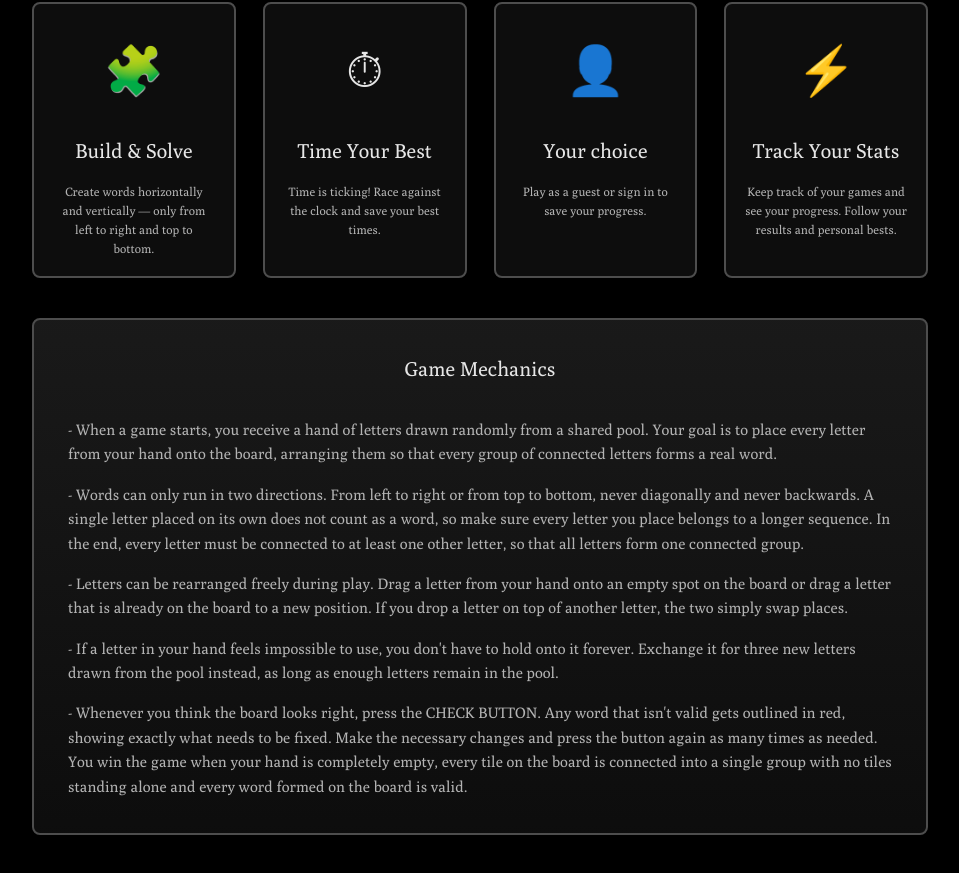
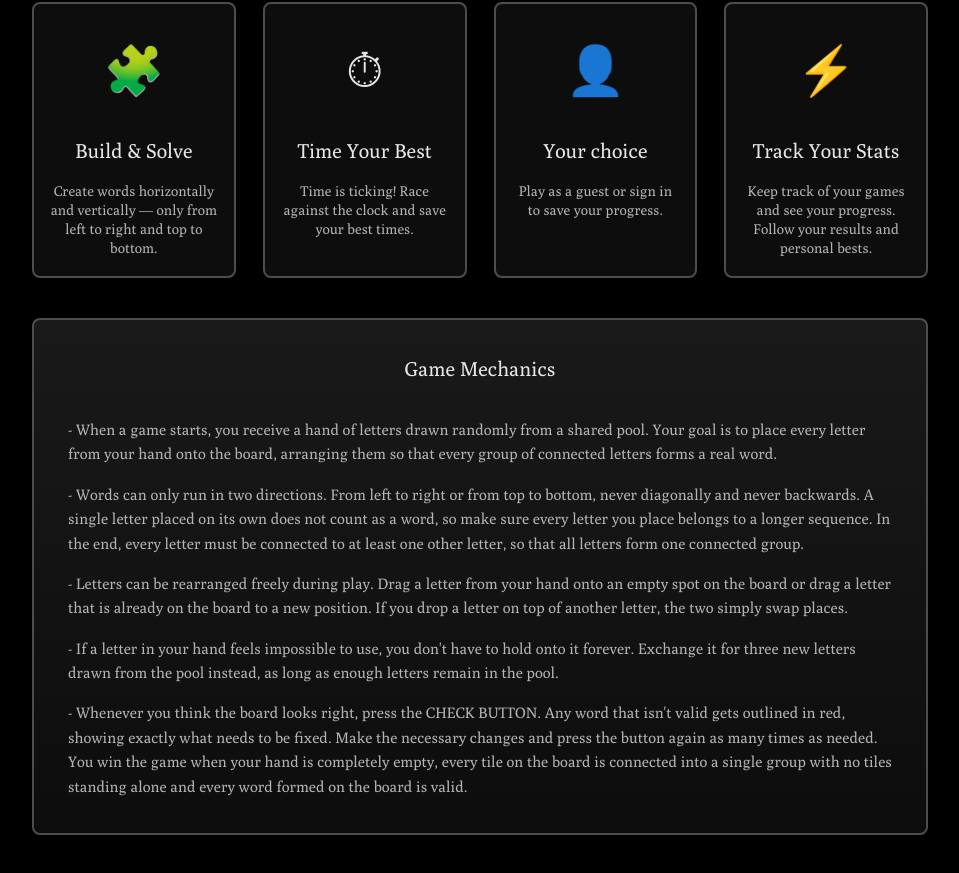
Before and after one commit to lapazyygeli/letter-tile-game, a React (Vite) app: page / in a window 1280 px wide. Shown: the part 968-1841 px from the top of the page, without its empty margins (160-1119 px from the left). Built offline with nearby package versions, Linux system fonts and the light colour scheme; no server answers.

Commit message:
Make the AboutSection more readable

```diff
--- a/src/components/AboutSection.tsx
+++ b/src/components/AboutSection.tsx
@@ -11,7 +11,7 @@ export function AboutSection() {
         <div className='bg-bg border-border flex h-full w-full max-w-80 flex-col items-center rounded-lg border-2 px-0.5 pt-7.5 lg:px-4'>
           <span className='mb-7.5 text-[48px]'>🧩</span>
           <p className='mb-4 text-[20px]'>Build & Solve</p>
-          <p className='text-text-mutated mb-4.5 w-full text-center text-[12px] leading-4.75'>
+          <p className='text-text-mutated mb-4.5 w-full text-center text-[14px] leading-4.75'>
             Create words horizontally
             <br /> and vertically — only from
             <br /> left to right and top to
@@ -21,7 +21,7 @@ export function AboutSection() {
         <div className='bg-bg border-border flex h-full w-full max-w-80 flex-col items-center rounded-lg border-2 px-0.5 pt-7.5 lg:px-4'>
           <span className='mb-7.5 text-[48px]'>⏱</span>
           <p className='mb-4 text-[20px]'>Time Your Best</p>
-          <p className='text-text-mutated mb-4.5 w-full text-center text-[12px] leading-4.75'>
+          <p className='text-text-mutated mb-4.5 w-full text-center text-[14px] leading-4.75'>
             Time is ticking! Race against
             <br className='span md:hidden' /> the clock and save your best
             <br className='span md:hidden' /> times.
@@ -30,14 +30,14 @@ export function AboutSection() {
         <div className='bg-bg border-border flex h-full w-full max-w-80 flex-col items-center rounded-lg border-2 px-0.5 pt-7.5 lg:px-4'>
           <span className='mb-7.5 text-[48px]'>👤</span>
           <p className='mb-4 text-[20px]'>Your choice</p>
-          <p className='text-text-mutated mb-4.5 w-full text-center text-[12px] leading-4.75'>
+          <p className='text-text-mutated mb-4.5 w-full text-center text-[14px] leading-4.75'>
             Play as a guest or sign in to save your progress.
           </p>
         </div>
         <div className='bg-bg border-border flex h-full w-full max-w-80 flex-col items-center rounded-lg border-2 px-0.5 pt-7.5 lg:px-4'>
           <span className='mb-7.5 text-[48px]'>⚡</span>
           <p className='mb-4 text-[20px]'>Track Your Stats</p>
-          <p className='text-text-mutated mb-4.5 w-full text-center text-[12px] leading-4.75'>
+          <p className='text-text-mutated mb-4.5 w-full text-center text-[14px] leading-4.75'>
             Keep track of your games and
             <br className='span md:hidden' /> see your progress. Follow your
             <br className='span md:hidden' /> results and personal bests.
```
